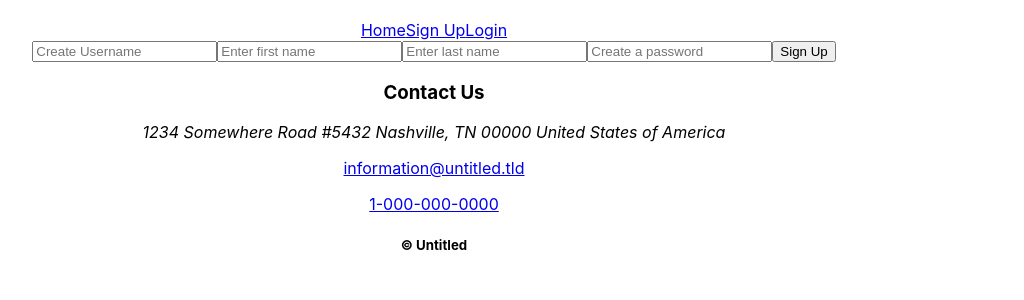
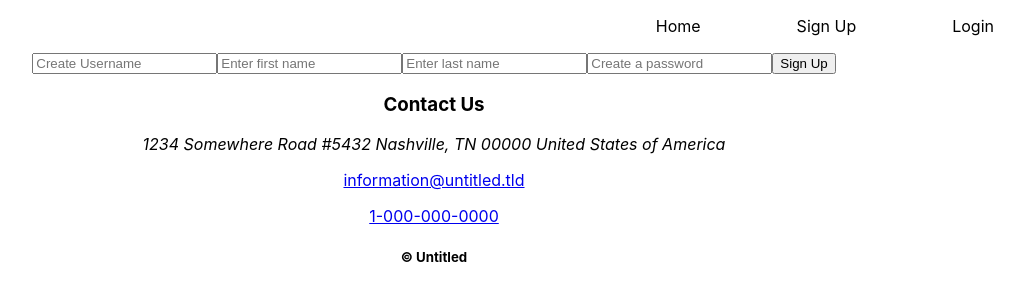
Before and after one commit to Build-Week-Potluck-Planner-5/front-end, a React (Create React App) app: page /signup in a window 1280 px wide. Shown: the top 300 px of the page, without its empty margins (206-1230 px from the left). Built offline with nearby package versions, Linux system fonts and the light colour scheme.

Commit message:
aligned nav bar with hero

```diff
--- a/src/Components/Content.js
+++ b/src/Components/Content.js
@@ -1,9 +1,17 @@
 // basic marketing content about application features
 // image plus text content
 import React from 'react'
+import styled from 'styled-components'
+
+const StyledContent = styled.div`
+    background-color: #F4F4F4;
+    margin: 2% 5%;
+    padding: 2% 0;
+`
 
 function Content () {
     return(
+        <StyledContent>
         <div className='contentDiv'>
             <h3>What we have to offer</h3>
             <div className='infoDiv one'>
@@ -23,6 +31,7 @@ function Content () {
                 </ul>
             </div>
         </div>
+        </StyledContent>
     )
 }
 
--- a/src/Components/Header.js
+++ b/src/Components/Header.js
@@ -4,23 +4,48 @@
 
 import React from 'react'
 import { Link } from 'react-router-dom'
+import styled from 'styled-components'
+
+const StyledHeader = styled.div`
+margin: 0 2em;
+
+nav{
+    display:flex;
+    justify-content: flex-end;
+    flex-direction: row;
+}
+
+.link{
+    padding:0 3em;
+}
+
+p{
+    color: black;
+}
+`
 
 function Header () {
     return (
+        <StyledHeader>
         <header>
             <nav>
-            <Link to='/'>
+            <Link to='/' style={{ textDecoration: 'none' }}>
                 <div>
                     <img src='' alt=''/>
                 </div>
             </Link>
-                <div>
-                    <Link to ='/'>Home</Link>
-                    <Link to ='/signup'>Sign Up</Link>
-                    <Link to ='/login'>Login</Link>
+                <div className='link'>
+                    <Link to ='/' style={{ textDecoration: 'none' }}><p>Home</p></Link>
+                </div>
+                <div className='link'>
+                    <Link to ='/signup' style={{ textDecoration: 'none' }}><p>Sign Up</p></Link>
+                </div>
+                <div className='link'>
+                    <Link to ='/login' style={{ textDecoration: 'none' }}><p>Login</p></Link>
                 </div>
             </nav>
         </header>
+        </StyledHeader>
     )
 }
 
```
